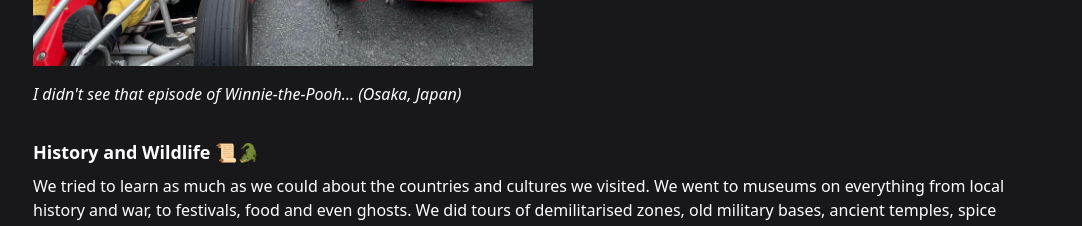
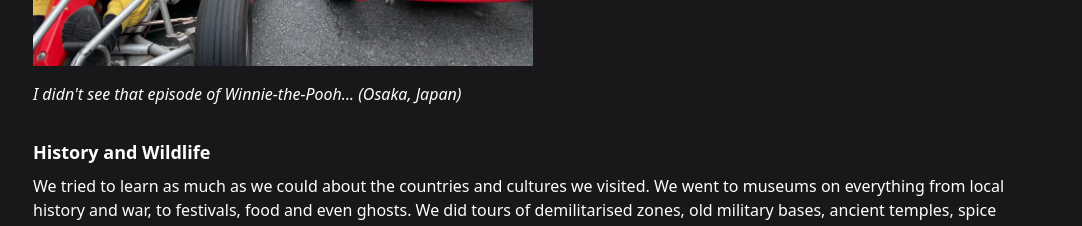
Before and after one commit to simonrose121/simon-rose.co.uk, a Next.js app: page /blog/4-months-travelling in a window 1280 px wide. Shown: the part 3360-3586 px from the top of the page, without its empty margins (95-1177 px from the left). Built offline with nearby package versions, Linux system fonts and the light colour scheme.

Commit message:
fix: remove final emoji

```diff
--- a/pages/blog/4-months-travelling.mdx
+++ b/pages/blog/4-months-travelling.mdx
@@ -50,7 +50,7 @@ This was my favourite activity, and something I've wanted to do since my last tr
 <Image alt="Two people in fancy dress sat in go-karts on an Osaka street" src={gokarts} width={500} height={500} />
 _I didn't see that episode of Winnie-the-Pooh... (Osaka, Japan)_
 
-#### History and Wildlife 📜🐊
+#### History and Wildlife
 
 We tried to learn as much as we could about the countries and cultures we visited. We went to museums on everything from local history and war, to festivals, food and even ghosts. We did tours of demilitarised zones, old military bases, ancient temples, spice gardens and a millennia-old rainforest, and visited sites of torture and mass genocide in Cambodia and Thailand. We particularly enjoyed the Australian wildlife. We saw koalas, crocodiles, cassowaries, emus, wallabies, kangaroos, migrating humpback whales and even dolphins coming in on the surf.
 
```
